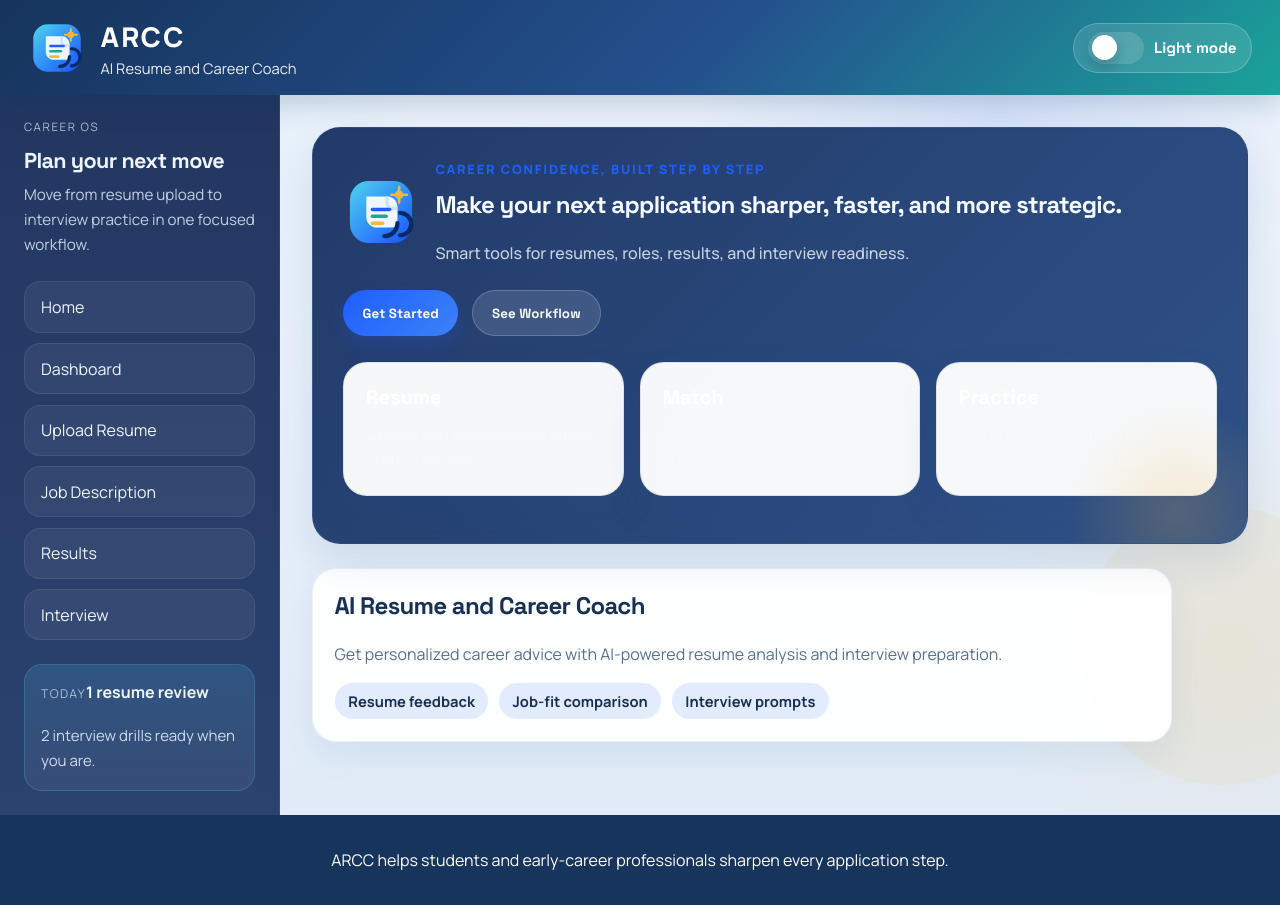
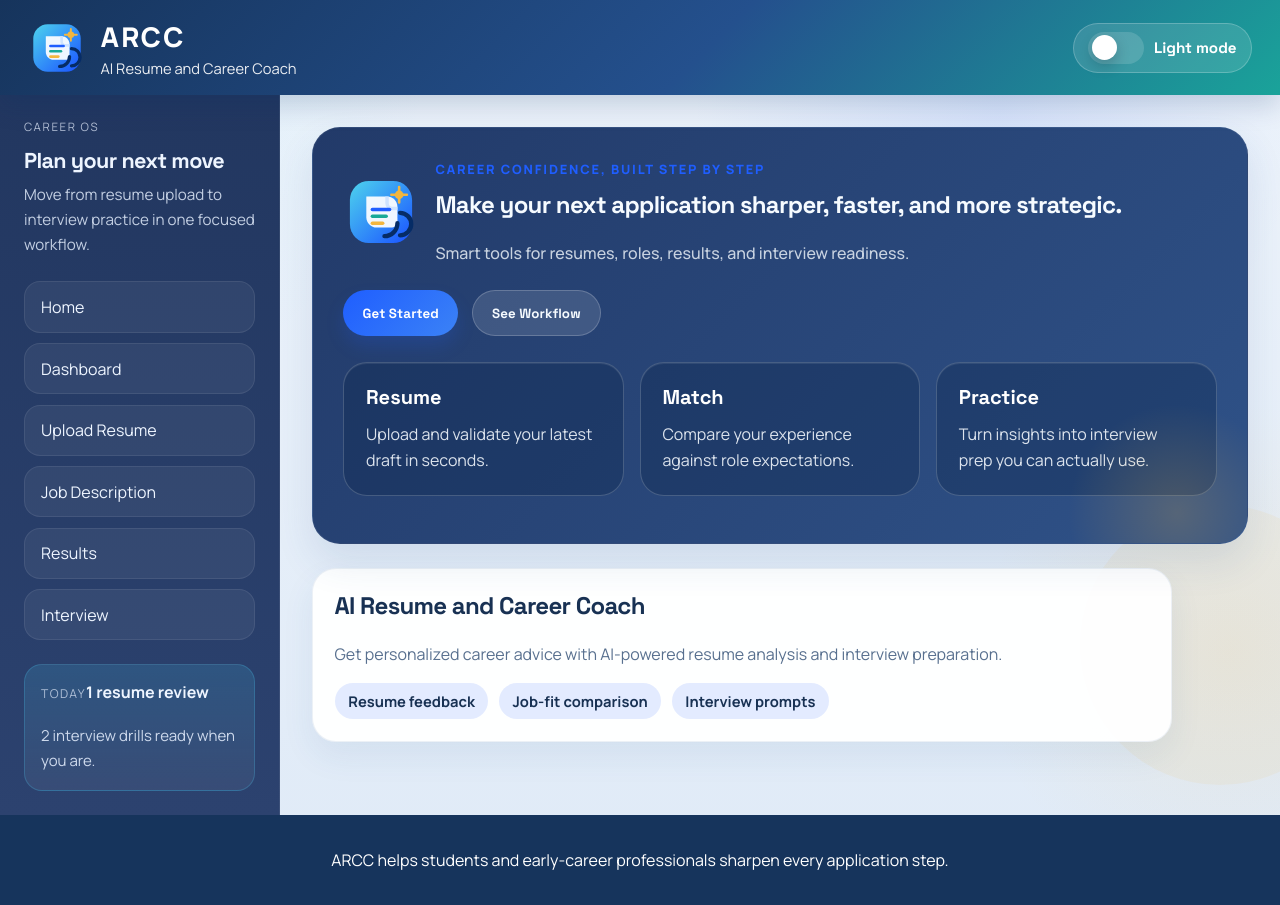
Before and after one commit to Graham-R7/ENSF400_ARCC, a React (Create React App) app in the folder arcc-project/frontend/: page / in a window 1280 px wide. Built offline with nearby package versions, Linux system fonts and the light colour scheme.

Commit message:
Fix light theme again

```diff
--- a/arcc-project/frontend/src/styles/main.css
+++ b/arcc-project/frontend/src/styles/main.css
@@ -518,6 +518,18 @@ a {
   background: var(--card-bg);
 }
 
+.card.stat-card {
+  background: var(--stat-card-bg);
+  border-color: var(--stat-card-border);
+  color: var(--hero-text);
+  box-shadow: inset 0 1px 0 rgba(255, 255, 255, 0.08);
+}
+
+:root:not([data-theme="dark"]) .card.stat-card {
+  background: rgba(14, 38, 76, 0.34);
+  border-color: rgba(255, 255, 255, 0.18);
+}
+
 :root:not([data-theme="dark"]) .feature-card,
 :root:not([data-theme="dark"]) .info-card {
   border-color: rgba(36, 80, 141, 0.08);
```
Also changed, not shown: 7 other files (tests, documents, lock files or other folders).
